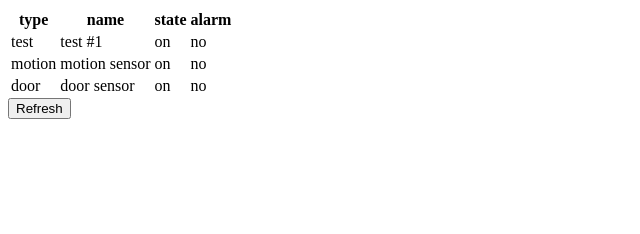
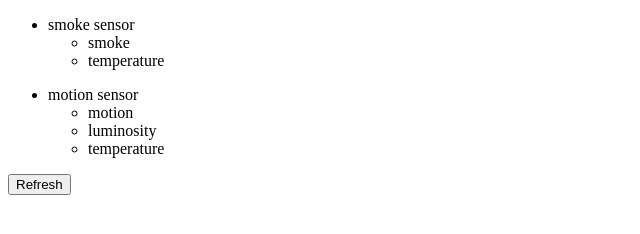
Before and after one commit to legallth17/proto-sh-ui, a website: page index.html in a window 1280 px wide. Shown: the whole page, without its empty margins (0-640 px from the left). Drawn offline with nearby package versions, Linux system fonts and the light colour scheme.

Commit message:
new model of sensor
Conflicts:

	index.html

```diff
--- a/index.html
+++ b/index.html
@@ -17,15 +17,13 @@
 
 </head>
 <body ng-app="smartHome" ng-controller="SensorController">
-  <table id="sensorsTable">
-    <tr><th>type</th><th>name</th><th>state</th><th>alarm</th></tr>
-    <tr ng-repeat="sensor in sensors">
-      <td>{{sensor.type}}</td>
-      <td>{{sensor.name}}</td>
-      <td>{{sensor.state}}</td>
-      <td>{{sensor.alarm}}</td>
-    </tr>
-  </table>
+    <ul ng-repeat="sensor in sensors">
+      <li>{{sensor.name}}
+            <ul ng-repeat="feature in sensor.features">
+                <li>{{feature.type}}</li>
+            </ul>
+      </li>
+    </ul>
   <button ng-click="refresh()">
   Refresh
 </button>
--- a/js/LocalSensorService.js
+++ b/js/LocalSensorService.js
@@ -4,9 +4,14 @@ angular.module('smartHome').factory('localSensorService', ['$q', function($q) {
         getSensors: function() {
           var deferred = $q.defer();
           this.counter = this.counter + 1;
-          var res = [{id:0, type:'test',   name:'test #'+this.counter, state: 'on', alarm: 'no' },
-                     {id:1, type:'motion', name:'motion sensor',       state: 'on', alarm: 'no' },
-                     {id:2, type:'door',   name:'door sensor',         state: 'on', alarm: 'no' }];
+          var res = [{type: 'smoke', name: 'smoke sensor', features: [
+                        {type: 'smoke',       security: true, armed: false, alarm: false },
+                        {type: 'temperature', temperature: 19 }]},
+                     {type: 'motion', name: 'motion sensor', features: [
+                        {type: 'motion',      security: true, armed: false, alarm: false },
+                        {type: 'luminosity',  luminosity: 800 },
+                        {type: 'temperature', temperature: 20 }]}];
+
           deferred.resolve(res);
           return deferred.promise;
         },
```
